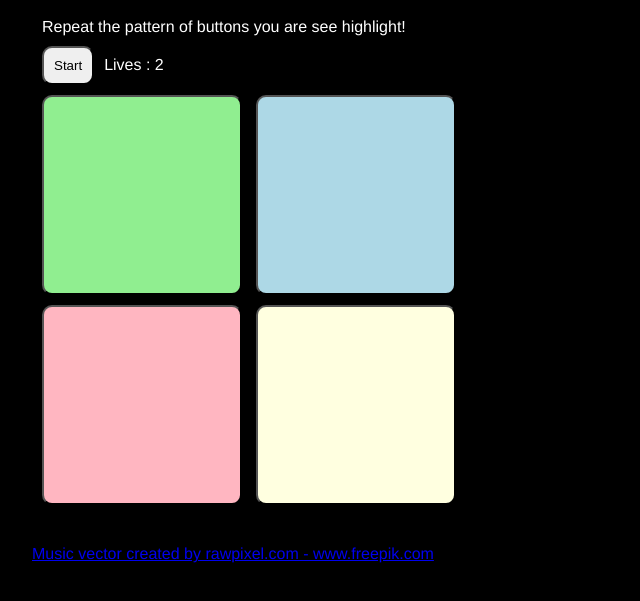
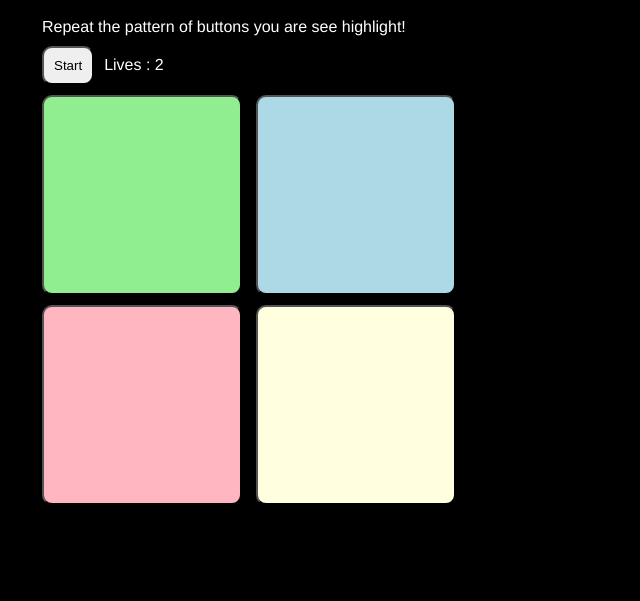
Before and after one commit to Raeldemon/Codepath-Prework, a plain HTML site: page index.html in a window 1280 px wide. Shown: the part 73-674 px from the top of the page, without its empty margins (0-640 px from the left). Drawn offline with Linux system fonts and the light colour scheme.

Commit message:
Update index.html

```diff
--- a/index.html
+++ b/index.html
@@ -41,8 +41,5 @@
       <button id="button3" onclick="guess(3)" onmousedown="startTone(3)" onmouseup="stopTone()"></button>
       <button id="button4" onclick="guess(4)" onmousedown="startTone(4)" onmouseup="stopTone()"></button>
     </div>
-    <a href="https://www.freepik.com/vectors/music">
-      Music vector created by rawpixel.com - www.freepik.com
-    </a>
   </body>
 </html>
```
